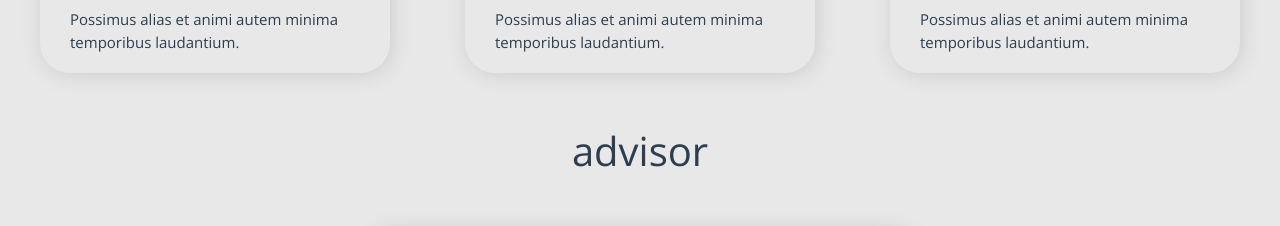
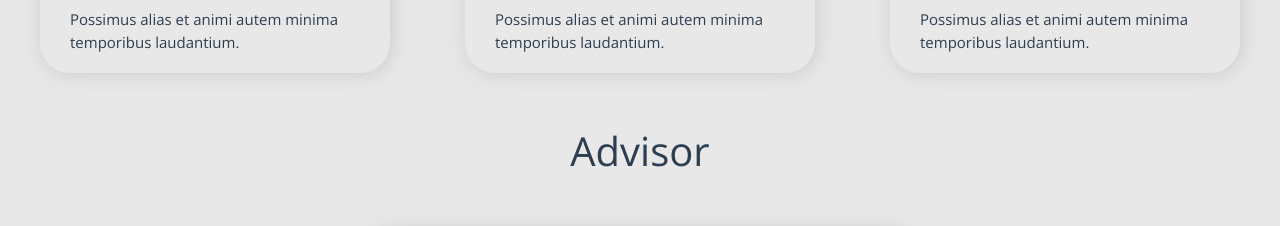
Before and after one commit to YogaPan/vue-landing-page, a Vue app: page / in a window 1280 px wide. Shown: the part 5460-5686 px from the top of the page. Built offline with nearby package versions, Linux system fonts and the light colour scheme.

Commit message:
Capital advisor

```diff
--- a/src/language.js
+++ b/src/language.js
@@ -99,7 +99,7 @@ const messages = {
       'member-3-introduce-1': 'Eum itaque deleniti voluptatem ut quibusdam voluptatem repudiandae et. Quo fugiat labore odio esse qui sequi sit. Esse ipsa dicta autem reiciendis.',
       'member-3-introduce-2': 'Possimus alias et animi autem minima temporibus laudantium.',
 
-      'advisor': 'advisor',
+      'advisor': 'Advisor',
       'advisor-name': 'Swift Girls',
       'advisor-describe-1': 'Possimus alias et animi autem minima temporibus laudantium.',
       'advisor-describe-2': 'Eum itaque deleniti voluptatem ut quibusdam voluptatem repudiandae et. Quo fugiat labore odio esse qui sequi sit. Esse ipsa dicta autem reiciendis.',
```
